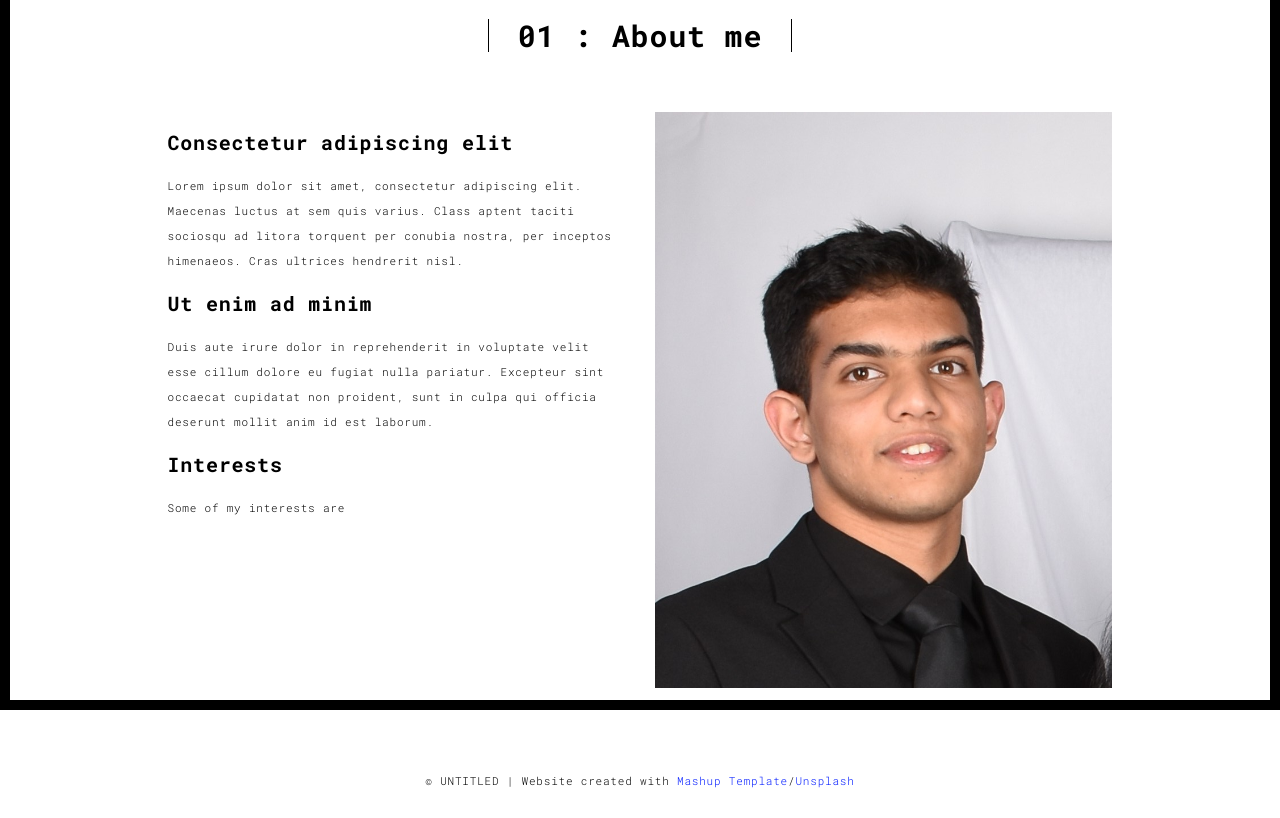
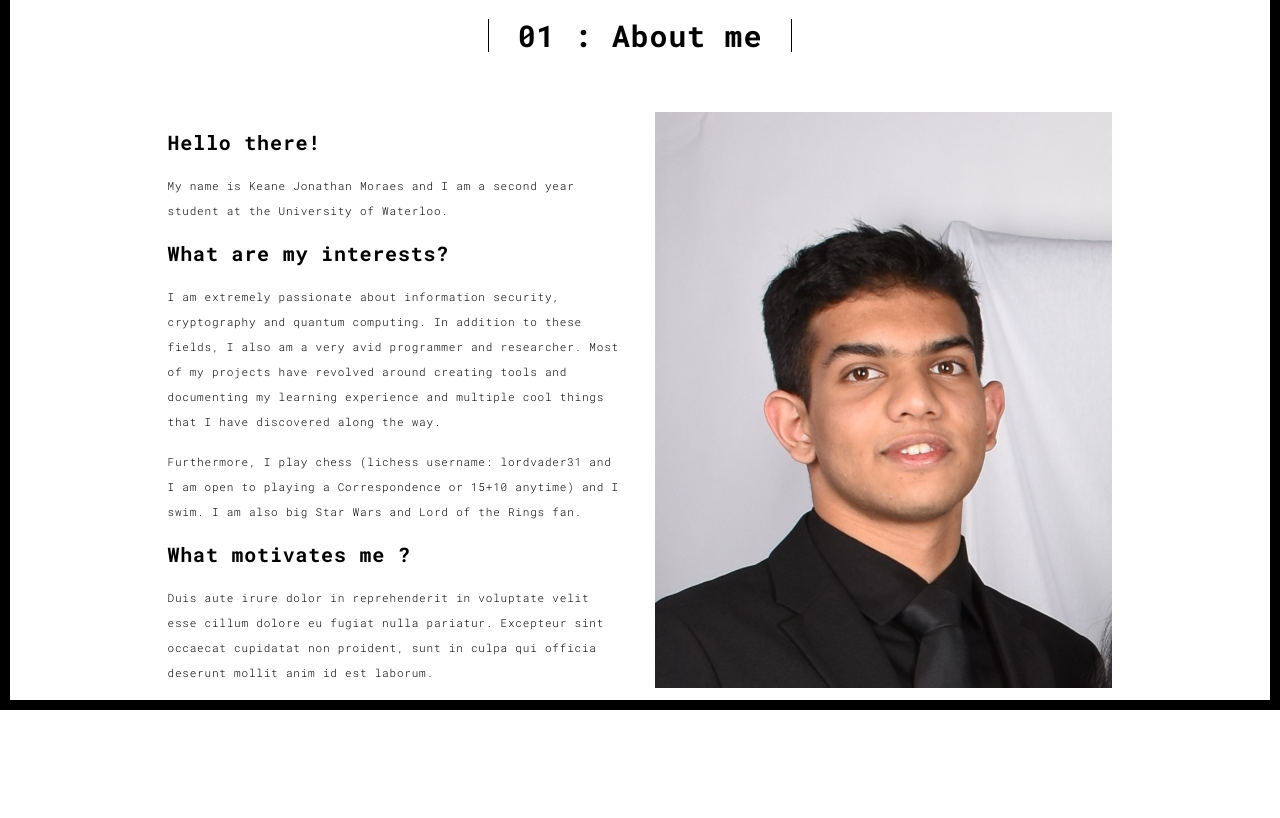
Before and after one commit to kj3moraes/PersonalWebsite, a Flask app: page /about.html in a window 1280 px wide. Shown: the part 90-908 px from the top of the page. After the commit the page ends 800 px from the top, so only its background shows below. Run offline with Flask 2, Linux system fonts and the light colour scheme; some libraries are stand-ins or nearby versions.

Commit message:
updates fro contact and aboutme

```diff
--- a/app/templates/about.html
+++ b/app/templates/about.html
@@ -15,7 +15,7 @@
   <link rel="apple-touch-icon" sizes="180x180" href="./static/assets/apple-icon-180x180.png">
   <link href="./static/assets/favicon.ico" rel="icon">
 
-  <title>Title page</title>
+  <title>Personal Information</title>
 
 <link href="./static/main.3f6952e4.css" rel="stylesheet"></head>
 
@@ -61,16 +61,23 @@
             <div class="col-md-10 col-md-offset-1">
               <div class="row">
                 <div class="col-xs-12 col-md-6">
-                  <h3>Consectetur adipiscing elit</h3>
-                  <p>Lorem ipsum dolor sit amet, consectetur adipiscing elit. Maecenas luctus at sem quis varius.
-                  Class aptent taciti sociosqu ad litora torquent per conubia nostra, per inceptos himenaeos. Cras ultrices hendrerit nisl.</p>
-                  <h3>Ut enim ad minim </h3>
+                  <h3>Hello there!</h3>
+                  <p>My name is Keane Jonathan Moraes and I am a second year student at the University of Waterloo.
+                  </p>
+                  <h3>What are my interests?</h3>
+                  <p>
+                  I am extremely passionate about information security, cryptography and quantum computing. In addition to these fields,
+                    I also am a very avid programmer and researcher. Most of my projects have revolved around creating tools and documenting
+                    my learning experience and multiple cool things that I have discovered along the way. </p>
+
+                 <p>
+                  Furthermore, I play chess (lichess username: lordvader31 and I am open to playing a Correspondence or 15+10 anytime) and I swim. I am also
+                    big Star Wars and Lord of the Rings fan. </p>
+
+                <h3>What motivates me ?</h3>
                   <p>Duis aute irure dolor in reprehenderit in voluptate velit esse
                   cillum dolore eu fugiat nulla pariatur. Excepteur sint occaecat cupidatat non
-                  proident, sunt in culpa qui officia deserunt mollit anim id est laborum.
-                  <h3>Interests</h3>
-                  <p>
-                  Some of my interests are </p>
+                  proident, sunt in culpa qui officia deserunt mollit anim id est laborum. </p>
                 </div>
                 <div class="col-xs-12 col-md-6">
                   <img src="./static/assets/images/profil.jpg" class="img-responsive" alt="">
@@ -86,7 +93,7 @@
   </div>
 
 
-<footer class="footer-container text-center">
+<!-- <footer class="footer-container text-center">
   <div class="container">
     <div class="row">
       <div class="col-xs-12">
@@ -94,7 +101,7 @@
       </div>
     </div>
   </div>
-</footer>
+</footer> -->
 
 <script>
   document.addEventListener("DOMContentLoaded", function (event) {
```
Also changed, not shown: app/templates/contact.html (+6 -9 lines), app/templates/works.html (+10 -22 lines), app/static/assets/images/space.jpg.
